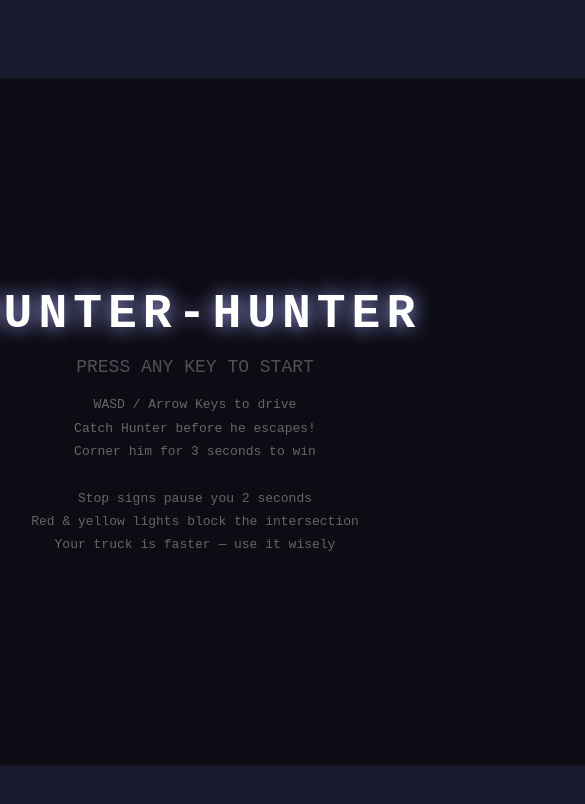
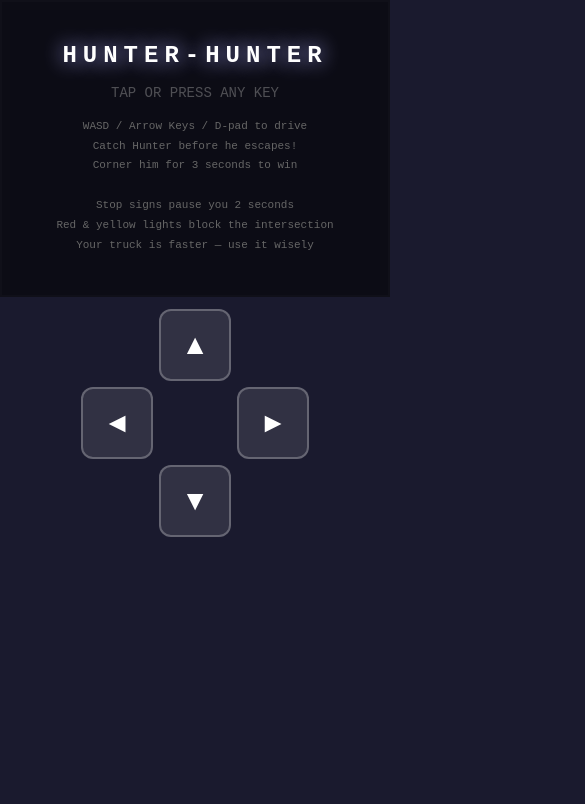
Before and after one commit to Isaad123/Hunter-Hunter, a plain HTML site: page index.html in a window 390 px wide. Shown: the top 804 px of the page, 585 px wide, since content can reach past the window. Drawn offline with Linux system fonts and the light colour scheme.

Commit message:
Add mobile support: responsive canvas, on-screen D-pad, tap to start
- Viewport: user-scalable=no, viewport-fit=cover for notch-safe layout
- Canvas scales to 100% width with height:auto (internal 900×684 unchanged)
- On-screen D-pad (3×3 grid layout) shown only on touch devices via
  @media (pointer: coarse); hidden on desktop mouse devices
- pointerdown/up/cancel/leave handlers per button set touchDir
- Game loop merges keyboard heldKeys and touchDir into one activeDir
- Tap anywhere starts game (TITLE) or restarts (WIN) on touch devices
- WIN screen updated to say "Press R or tap to play again"
- Title prompt updated to "TAP OR PRESS ANY KEY"
- Title text uses clamp() to scale gracefully on small screens

Co-Authored-By: Claude Sonnet 4.6 <noreply@anthropic.com>

```diff
--- a/index.html
+++ b/index.html
@@ -2,7 +2,7 @@
 <html lang="en">
 <head>
   <meta charset="UTF-8">
-  <meta name="viewport" content="width=device-width, initial-scale=1.0">
+  <meta name="viewport" content="width=device-width, initial-scale=1.0, user-scalable=no, viewport-fit=cover">
   <title>Hunter-Hunter</title>
   <style>
     * {
@@ -15,18 +15,26 @@
       display: flex;
       flex-direction: column;
       align-items: center;
-      justify-content: center;
+      justify-content: flex-start;
       min-height: 100vh;
+      min-height: 100dvh;
       font-family: 'Courier New', monospace;
       color: #eee;
+      touch-action: none;
+      overflow: hidden;
     }
     #game-container {
       position: relative;
+      width: 100%;
+      max-width: 900px;
     }
     canvas {
       display: block;
+      width: 100%;
+      height: auto;
       image-rendering: pixelated;
       border: 2px solid #444;
+      touch-action: none;
     }
     #title-screen {
       position: absolute;
@@ -39,18 +47,18 @@
       gap: 16px;
     }
     #title-screen h1 {
-      font-size: 48px;
+      font-size: clamp(24px, 6vw, 48px);
       letter-spacing: 6px;
       color: #fff;
       text-shadow: 0 0 20px #aaf;
     }
     #title-screen p {
-      font-size: 18px;
+      font-size: clamp(14px, 3vw, 18px);
       color: #aaa;
       animation: blink 1.2s infinite;
     }
     #title-screen .instructions {
-      font-size: 13px;
+      font-size: clamp(11px, 2.5vw, 13px);
       color: #666;
       animation: none;
       text-align: center;
@@ -61,6 +69,49 @@
       50% { opacity: 0; }
     }
     #title-screen.hidden { display: none; }
+
+    /* ── On-screen D-pad ── */
+    #dpad {
+      display: flex;
+      justify-content: center;
+      align-items: center;
+      padding: 12px 0 env(safe-area-inset-bottom, 12px);
+      width: 100%;
+      max-width: 900px;
+      background: #1a1a2e;
+    }
+    #dpad-grid {
+      display: grid;
+      grid-template-columns: repeat(3, 72px);
+      grid-template-rows: repeat(3, 72px);
+      gap: 6px;
+    }
+    .dpad-btn {
+      background: rgba(255, 255, 255, 0.10);
+      border: 2px solid rgba(255, 255, 255, 0.25);
+      border-radius: 12px;
+      color: #fff;
+      font-size: 28px;
+      cursor: pointer;
+      touch-action: none;
+      user-select: none;
+      -webkit-user-select: none;
+      -webkit-tap-highlight-color: transparent;
+      transition: background 0.08s;
+    }
+    .dpad-btn:active,
+    .dpad-btn.pressed {
+      background: rgba(255, 255, 255, 0.30);
+      border-color: rgba(255, 255, 255, 0.6);
+    }
+    .dpad-empty {
+      /* spacer cells in the grid */
+    }
+
+    /* Hide D-pad on devices with a precise pointer (mouse) */
+    @media (pointer: fine) {
+      #dpad { display: none; }
+    }
   </style>
 </head>
 <body>
@@ -68,9 +119,9 @@
     <canvas id="canvas" width="900" height="684"></canvas>
     <div id="title-screen">
       <h1>HUNTER-HUNTER</h1>
-      <p>PRESS ANY KEY TO START</p>
+      <p>TAP OR PRESS ANY KEY</p>
       <div class="instructions">
-        WASD / Arrow Keys to drive<br>
+        WASD / Arrow Keys / D-pad to drive<br>
         Catch Hunter before he escapes!<br>
         Corner him for 3 seconds to win<br><br>
         Stop signs pause you 2 seconds<br>
@@ -79,6 +130,22 @@
       </div>
     </div>
   </div>
+
+  <!-- On-screen D-pad (shown on touch devices) -->
+  <div id="dpad">
+    <div id="dpad-grid">
+      <div class="dpad-empty"></div>
+      <button class="dpad-btn" id="btn-up">▲</button>
+      <div class="dpad-empty"></div>
+      <button class="dpad-btn" id="btn-left">◄</button>
+      <div class="dpad-empty"></div>
+      <button class="dpad-btn" id="btn-right">►</button>
+      <div class="dpad-empty"></div>
+      <button class="dpad-btn" id="btn-down">▼</button>
+      <div class="dpad-empty"></div>
+    </div>
+  </div>
+
   <script type="module" src="js/game.js"></script>
 </body>
 </html>
--- a/js/game.js
+++ b/js/game.js
@@ -64,6 +64,7 @@ const trafficLight = {
 // ─── Input ────────────────────────────────────────────────────────────────────
 
 const heldKeys = [];
+let touchDir = null; // direction held via on-screen D-pad
 
 window.addEventListener('keydown', e => {
   if (gameState === 'TITLE') { startGame(); return; }
@@ -78,6 +79,40 @@ window.addEventListener('keyup', e => {
   const i = heldKeys.indexOf(e.key);
   if (i !== -1) heldKeys.splice(i, 1);
 });
+
+// Tap anywhere to start / restart (touch devices)
+window.addEventListener('pointerup', e => {
+  if (e.pointerType !== 'touch') return;
+  if (gameState === 'TITLE') { startGame(); return; }
+  if (gameState === 'WIN')   { startGame(); return; }
+});
+
+// On-screen D-pad
+function setupDpad() {
+  const buttons = [
+    ['btn-up',    DIR.UP],
+    ['btn-down',  DIR.DOWN],
+    ['btn-left',  DIR.LEFT],
+    ['btn-right', DIR.RIGHT],
+  ];
+  for (const [id, dir] of buttons) {
+    const btn = document.getElementById(id);
+    if (!btn) continue;
+    btn.addEventListener('pointerdown', e => {
+      e.preventDefault();
+      touchDir = dir;
+      btn.classList.add('pressed');
+    });
+    const release = () => {
+      touchDir = null;
+      btn.classList.remove('pressed');
+    };
+    btn.addEventListener('pointerup',     release);
+    btn.addEventListener('pointercancel', release);
+    btn.addEventListener('pointerleave',  release);
+  }
+}
+setupDpad();
 
 // ─── Game lifecycle ────────────────────────────────────────────────────────────
 
@@ -210,7 +245,8 @@ function loop(timestamp) {
     trafficLight.update(dt * 1000);
 
     const activeKey = heldKeys[heldKeys.length - 1];
-    if (activeKey) truck.queueDirection(KEY_DIR_MAP[activeKey]);
+    const activeDir = activeKey ? KEY_DIR_MAP[activeKey] : touchDir;
+    if (activeDir) truck.queueDirection(activeDir);
 
     for (const npc of npcs) npc.update(dt, map);
     truck.update(dt, map, trafficLight, npcs);
--- a/js/renderer.js
+++ b/js/renderer.js
@@ -402,7 +402,7 @@ export class Renderer {
       ctx.fillStyle = '#aaa';
       ctx.font = '18px Courier New';
       if (Math.floor(Date.now() / 500) % 2 === 0) {
-        ctx.fillText('Press R to play again', W / 2, H / 2 + 55);
+        ctx.fillText('Press R or tap to play again', W / 2, H / 2 + 55);
       }
       ctx.textAlign = 'left';
     }
```
